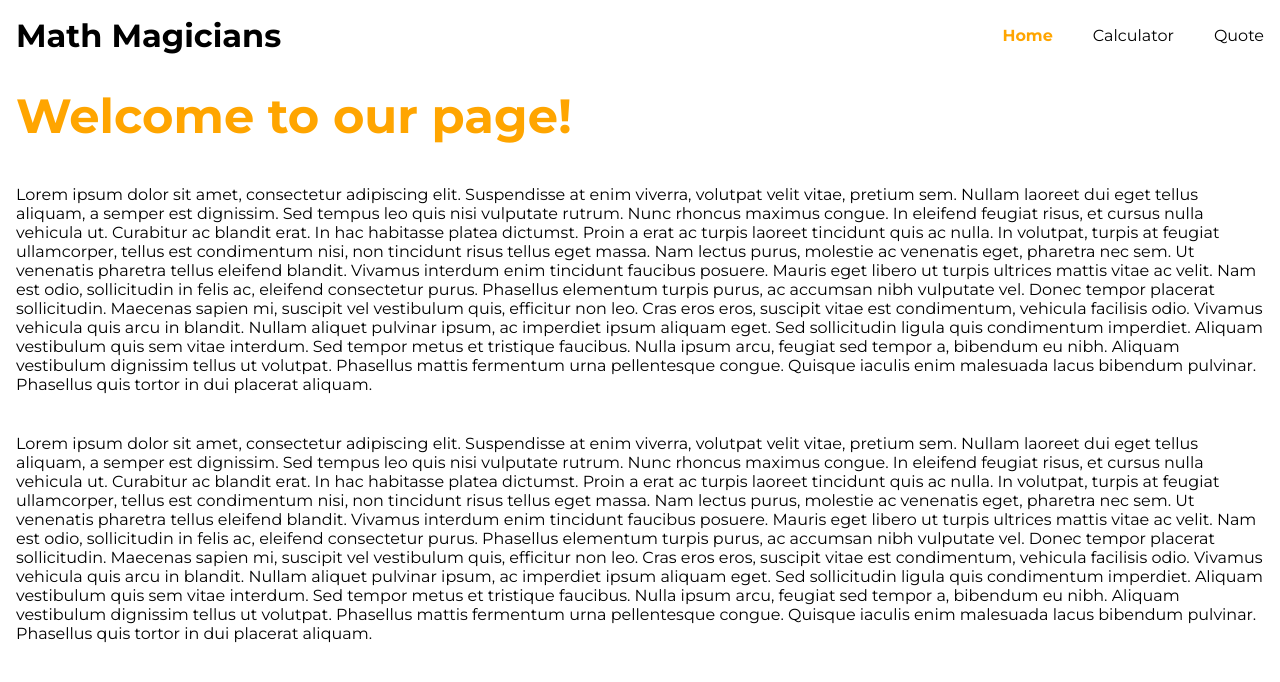
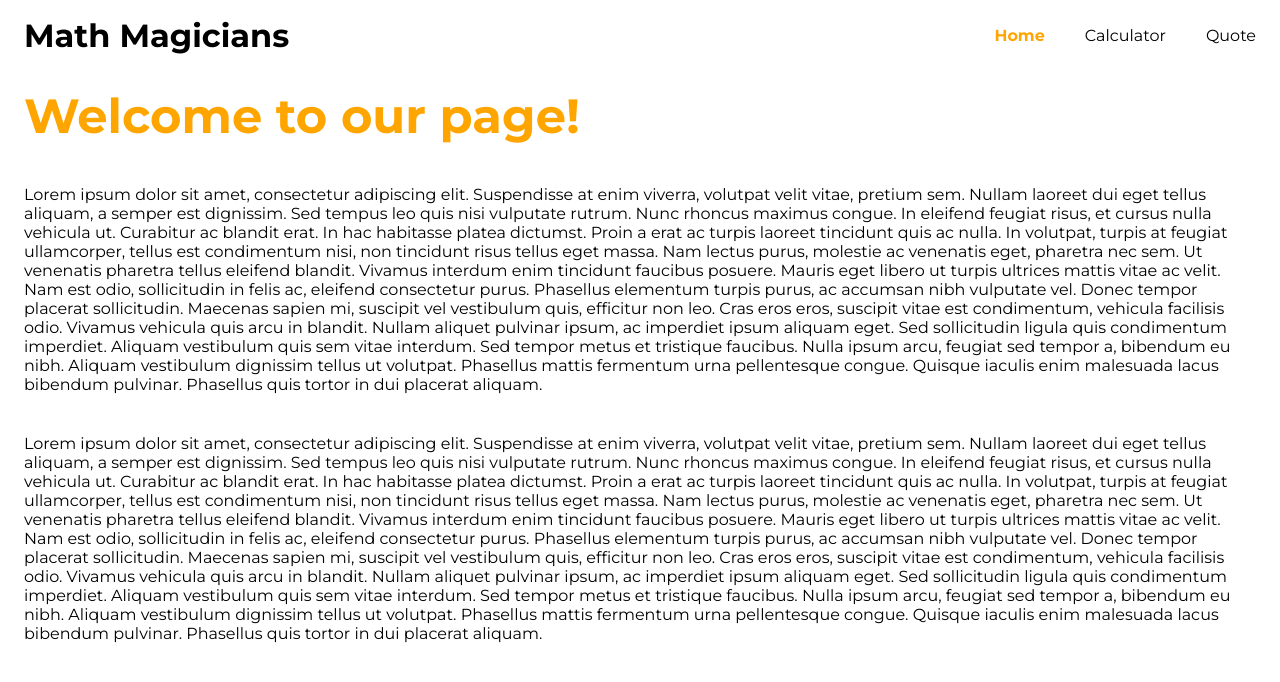
Before and after one commit to usmansbk/math-magicians, a React (Create React App) app: page / in a window 1280 px wide. Shown: the top 682 px of the page. Built offline with nearby package versions, Linux system fonts and the light colour scheme.

Commit message:
Adjust padding

```diff
--- a/src/index.css
+++ b/src/index.css
@@ -28,7 +28,7 @@ a {
   display: flex;
   align-items: center;
   justify-content: space-between;
-  padding: 16px;
+  padding: 16px 24px;
 }
 
 .nav-links {
@@ -43,7 +43,7 @@ a {
 }
 
 .container {
-  padding: 16px;
+  padding: 16px 24px;
   display: flex;
   flex-grow: 1;
 }
```
